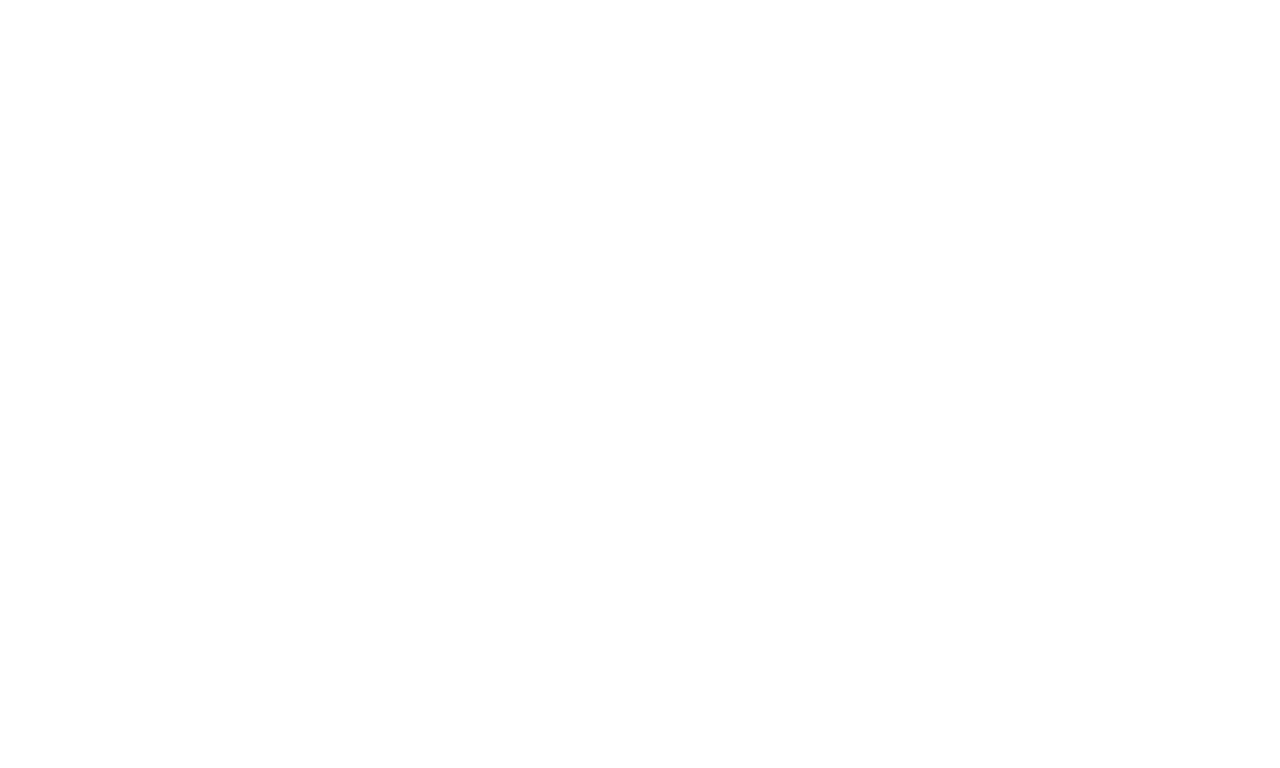
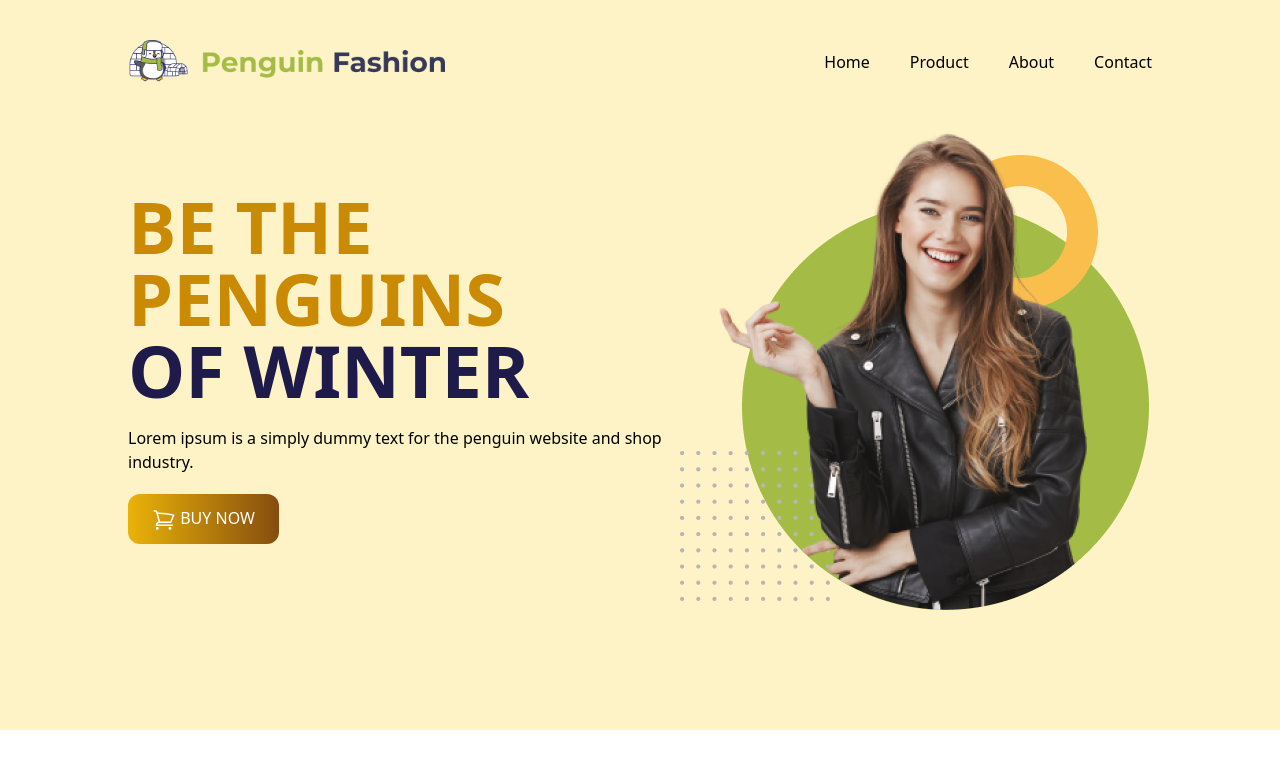
Before and after one commit to CodingwithKabir/penguin-fashion, a plain HTML site: page index.html in a window 1280 px wide. Drawn offline with nearby package versions, Linux system fonts and the light colour scheme.

Commit message:
banner section

```diff
--- a/index.html
+++ b/index.html
@@ -4,8 +4,45 @@
     <meta charset="UTF-8">
     <meta name="viewport" content="width=device-width, initial-scale=1.0">
     <title>Penguin Fashion</title>
+    <script src="https://cdn.tailwindcss.com"></script>
 </head>
 <body>
+    <header class="bg-amber-100 px-32 py-10">
 
+        <!-- Nav Section -->
+
+        <div class="flex items-center justify-between">
+            <div>
+                <img class="max-w-xs" src="icons/logo.png" alt="">
+            </div>
+            <div>
+                <ul class="flex gap-10">
+                    <li>Home</li>
+                    <li>Product</li>
+                    <li>About</li>
+                    <li>Contact</li>
+                </ul>
+            </div>
+        </div>
+
+        <!-- Banner Section -->
+
+        <div class="flex justify-between items-center gap-30 pb-20 pt-10">
+            <div>
+                <h1 class="text-7xl text-yellow-600 font-bold uppercase">Be the penguins<br> <span class="text-indigo-950">of winter</span></h1>
+                <p class="my-5">Lorem ipsum is a simply dummy text for the penguin website and shop industry.</p>
+                <button class="bg-gradient-to-r from-yellow-500 to-yellow-800 py-3 px-6 rounded-xl text-white uppercase font-medium">
+                    <svg xmlns="http://www.w3.org/2000/svg" fill="none" viewBox="0 0 24 24" stroke-width="1.5" stroke="currentColor" class="w-6 h-6 inline">
+                        <path stroke-linecap="round" stroke-linejoin="round" d="M2.25 3h1.386c.51 0 .955.343 1.087.835l.383 1.437M7.5 14.25a3 3 0 00-3 3h15.75m-12.75-3h11.218c1.121-2.3 2.1-4.684 2.924-7.138a60.114 60.114 0 00-16.536-1.84M7.5 14.25L5.106 5.272M6 20.25a.75.75 0 11-1.5 0 .75.75 0 011.5 0zm12.75 0a.75.75 0 11-1.5 0 .75.75 0 011.5 0z" />
+                      </svg>
+                      buy now</button>
+            </div>
+            <div>
+                <img class="max-w-lg" src="images/model.png" alt="">
+            </div>
+        </div>
+    </header>
+    <main></main>
+    <footer></footer>
 </body>
 </html>
--- /dev/null
+++ b/tailwind.config.js
@@ -0,0 +1,8 @@
+/** @type {import('tailwindcss').Config} */
+module.exports = {
+    content: ["./src/**/*.{html,js}"],
+    theme: {
+      extend: {},
+    },
+    plugins: [],
+  }
```
